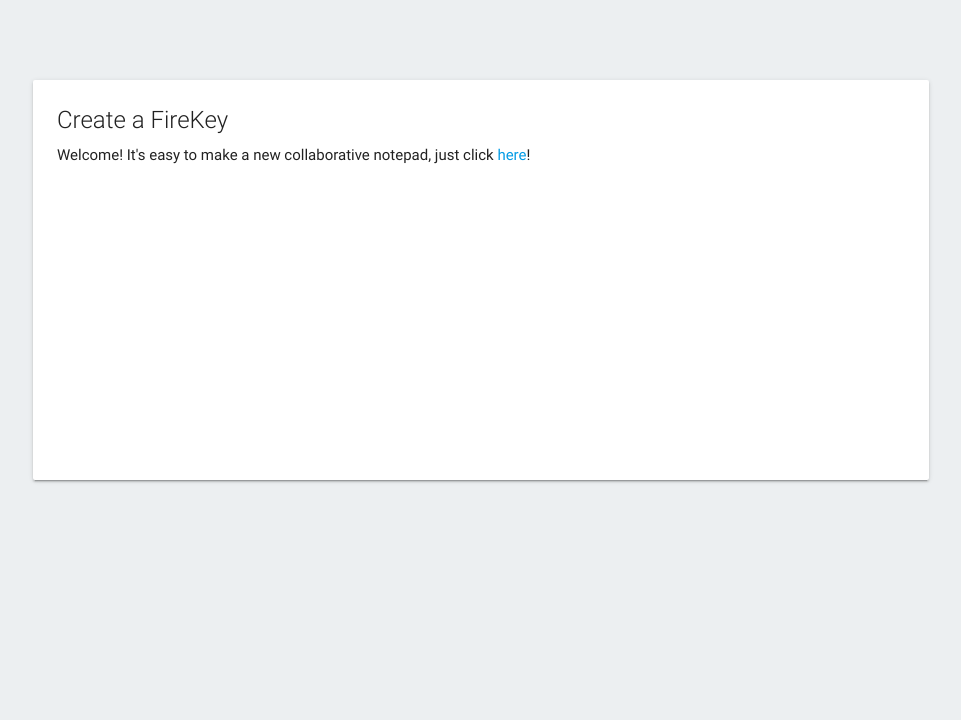
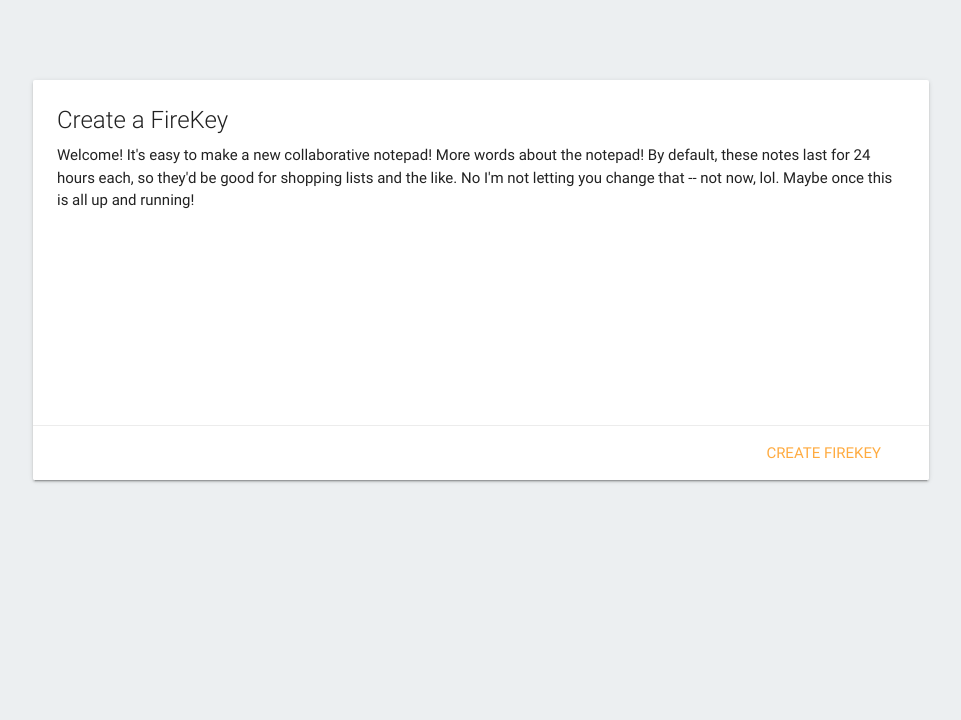
Before and after one commit to pickledish/Synced, a Flask app: page / in a window 1280 px wide. Shown: the top 720 px of the page, without its empty margins (159-1120 px from the left). Run offline with Flask 2, Linux system fonts and the light colour scheme.

Commit message:
added styled buttons, and updated readme

```diff
--- a/SyncedApp.py
+++ b/SyncedApp.py
@@ -49,7 +49,7 @@ def newEditor():
 	cache.set('availableWords', available)
 	cache.set('usedWords', used)
 
-	return render_template("created.html", key = key)
+	return render_template("success.html", key = key)
 
 @syncedAppBlueprint.route('/<key>')
 def viewEditor(key):
--- a/templates/error.html
+++ b/templates/error.html
@@ -17,8 +17,11 @@
 		<div class = "card white" style = "height: 100%">
 			<div class="card-content">
 				<span class="card-title">Key Error!</span>
-				<p> {{errorText}} You should click here to go <a href="/">home</a></p>
+				<p> {{errorText}} </p>
 			</div>
+			<div class="card-action" style="position: absolute; bottom: 0; text-align: right; width: 100%;">
+              <a href="/">Go Back Home</a>
+            </div>
 		</div>
 	</div>
 
--- a/templates/index.html
+++ b/templates/index.html
@@ -17,8 +17,11 @@
 		<div class = "card white" style = "height: 100%">
 			<div class="card-content">
 				<span class="card-title">Create a FireKey</span>
-				<p>Welcome! It's easy to make a new collaborative notepad, just click <a href="/create">here</a>!</p>
+				<p>Welcome! It's easy to make a new collaborative notepad! More words about the notepad! By default, these notes last for 24 hours each, so they'd be good for shopping lists and the like. No I'm not letting you change that -- not now, lol. Maybe once this is all up and running!</p>
 			</div>
+			<div class="card-action" style="position: absolute; bottom: 0; text-align: right; width: 100%;">
+              <a href="/create">Create FireKey</a>
+            </div>
 		</div>
 	</div>
 
```
Also changed, not shown: templates/success.html (renamed from templates/created.html, +7 -1 lines), readme.md.
